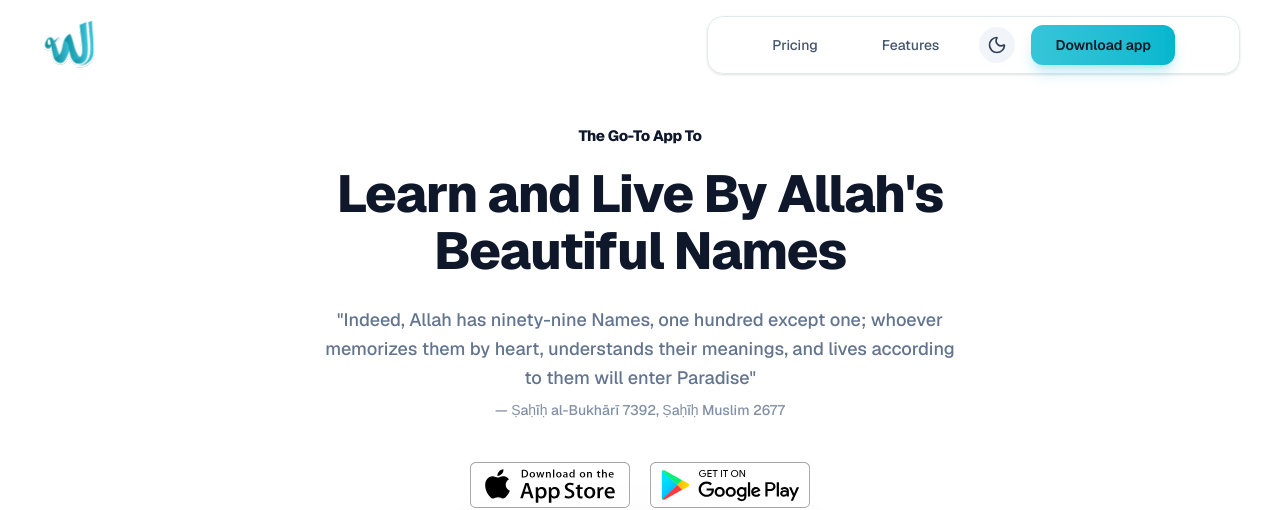
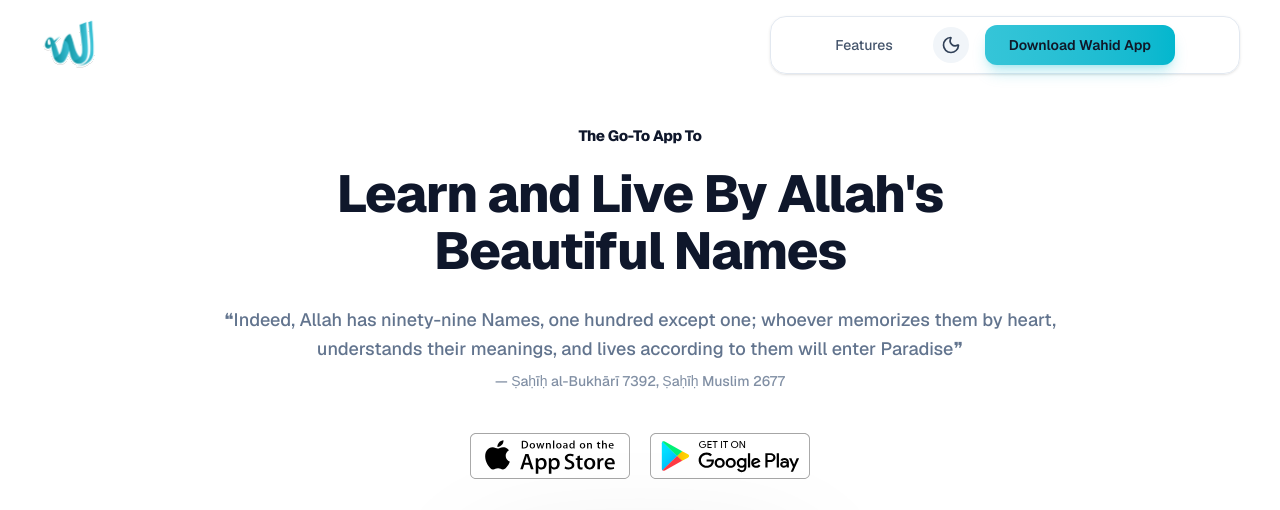
Before and after one commit to businessgroupikasle/wahid_webside, a Next.js app: page / in a window 1280 px wide. Shown: the top 510 px of the page. Built offline with nearby package versions, Linux system fonts and the light colour scheme.

Commit message:
up:initialize project with landing page components including hero, features, and layout structure

```diff
--- a/src/app/layout.tsx
+++ b/src/app/layout.tsx
@@ -32,7 +32,7 @@
     >
       <body className="min-h-full flex flex-col">
         <ThemeProvider>
-          <Preloader />
+          {/* <Preloader /> */}
           {children}
         </ThemeProvider>
       </body>
--- a/src/components/CTASection.tsx
+++ b/src/components/CTASection.tsx
@@ -1,7 +1,6 @@
 "use client";
 
 import React from "react";
-import { motion } from "framer-motion";
 import { Apple, Play } from "lucide-react";
 
 export default function CTASection() {
@@ -47,12 +46,8 @@
         {/* ════════════════════════════════════════════════════
             CONTENT
         ════════════════════════════════════════════════════ */}
-        <motion.div
+        <div
           className="relative z-10 px-6 sm:px-10 max-w-2xl flex flex-col items-center"
-          initial={{ opacity: 0, y: 40 }}
-          whileInView={{ opacity: 1, y: 0 }}
-          viewport={{ once: true, margin: "-100px" }}
-          transition={{ duration: 0.8, ease: "easeOut" }}
         >
 
           {/* Ornamental badge  ◦ ─── Join us ─── ◦  — brand tinted */}
@@ -104,7 +99,7 @@
 
           </div>
 
-        </motion.div>
+        </div>
       </div>
     </section>
   );
--- a/src/components/Hero.tsx
+++ b/src/components/Hero.tsx
@@ -37,10 +37,10 @@
         </h1>
 
         {/* Subtitle */}
-        <p className="text-sm sm:text-base md:text-lg text-slate-500 dark:text-gray-400 mb-10 max-w-[640px] mx-auto leading-relaxed font-medium">
-          "Indeed, Allah has ninety-nine Names, one
+        <p className="text-sm sm:text-base md:text-lg text-slate-500 dark:text-gray-400 mb-10 max-w-4xl mx-auto leading-relaxed font-medium">
+          ❝Indeed, Allah has ninety-nine Names, one
           hundred except one; whoever memorizes them by heart, understands their meanings,
-          and lives according to them will enter Paradise"
+          and lives according to them will enter Paradise❞
           <span className="block mt-2 text-xs sm:text-sm opacity-80 text-center">— Ṣaḥīḥ al-Bukhārī 7392, Ṣaḥīḥ Muslim 2677</span>
         </p>
 
--- a/src/components/MoodInsights.tsx
+++ b/src/components/MoodInsights.tsx
@@ -3,7 +3,6 @@
 import React, { useState, useEffect } from "react";
 import Image from "next/image";
 import { Check } from "lucide-react";
-import { motion, AnimatePresence } from "framer-motion";
 
 const features = [
   {
@@ -72,12 +71,8 @@
       <div className="max-w-7xl mx-auto px-6 md:px-12 flex flex-col lg:flex-row items-center gap-16 lg:gap-24">
 
         {/* Left Side: Mockup Container */}
-        <motion.div
+        <div
           className="flex-1 w-full max-w-[540px] relative"
-          initial="hidden"
-          whileInView="visible"
-          viewport={{ once: true, margin: "-100px" }}
-          variants={slideLeftVariants}
         >
           <div className="relative w-full rounded-[3rem] border border-slate-200 dark:border-white/10 bg-slate-50 dark:bg-white/[0.02] overflow-hidden flex items-center justify-center p-6 lg:p-10 shadow-lg">
 
@@ -102,15 +97,11 @@
               className="relative z-10 w-full max-w-[420px] lg:max-w-[520px] xl:max-w-[640px] h-auto drop-shadow-2xl object-contain rounded-[3rem]"
             />
           </div>
-        </motion.div>
+        </div>
 
         {/* Right Side: Content */}
-        <motion.div
+        <div
           className="flex-1 flex flex-col justify-center max-w-xl relative z-10"
-          initial="hidden"
-          whileInView="visible"
-          viewport={{ once: true, margin: "-100px" }}
-          variants={slideRightVariants}
         >
           <h2 className="text-4xl md:text-5xl font-medium tracking-tight text-slate-900 dark:text-white mb-6 leading-[1.15]">
             Your heart was created to<br />
@@ -120,20 +111,19 @@
           <p className="text-slate-600 dark:text-gray-400 text-lg leading-relaxed mb-10">
             Whether you seek peace in hardship, gratitude in blessing, or strength in your faith, Wahid helps you reflect on Allah's Names and bring His remembrance into your daily life.          </p>
 
-          <motion.div
+          <div
             className="flex flex-col gap-5"
-            variants={containerVariants}
           >
             {features.map((feature, idx) => (
-              <motion.div key={idx} className="flex items-center gap-4" variants={itemVariants}>
+              <div key={idx} className="flex items-center gap-4">
                 <div className="w-6 h-6 shrink-0 rounded-full bg-brand-500/10 flex items-center justify-center border border-brand-500/30 text-brand-600">
                   <Check className="w-3.5 h-3.5" />
                 </div>
                 <span className="text-slate-700 dark:text-gray-300 font-medium text-[15px]">{feature.title}</span>
-              </motion.div>
+              </div>
             ))}
-          </motion.div>
-        </motion.div>
+          </div>
+        </div>
 
       </div>
     </section>
--- a/src/components/common/Footer.tsx
+++ b/src/components/common/Footer.tsx
@@ -78,8 +78,8 @@
             <ul className="flex flex-col gap-4">
               {[
                 // { name: 'Home', href: '#home' },
-                { name: 'Pricing', href: '#pricing' },
-                { name: 'Features', href: '#features' },
+                // { name: 'Pricing', href: '#pricing' },
+                // { name: 'Features', href: '#features' },
                 // { name: 'Blog', href: '#blog' }
               ].map(link => (
                 <li key={link.name}>
--- a/src/components/common/Navbar.tsx
+++ b/src/components/common/Navbar.tsx
@@ -60,9 +60,9 @@
       <div className="hidden md:flex items-center rounded-2xl border border-slate-200 dark:border-white/[0.08] bg-white/70 dark:bg-white/[0.03] py-2 px-8 md:px-12 lg:px-16 backdrop-blur-md shadow-sm">
         <div className="flex items-center gap-10 md:gap-14 lg:gap-16 mr-6 md:mr-8 lg:mr-10">
 
-          <Link href="#pricing" className="text-sm font-medium text-slate-600 dark:text-gray-200 hover:text-slate-900 dark:hover:text-white transition-colors">
+          {/* <Link href="#pricing" className="text-sm font-medium text-slate-600 dark:text-gray-200 hover:text-slate-900 dark:hover:text-white transition-colors">
             Pricing
-          </Link>
+          </Link> */}
           <Link href="#features" className="text-sm font-medium text-slate-600 dark:text-gray-200 hover:text-slate-900 dark:hover:text-white transition-colors">
             Features
           </Link>
@@ -75,7 +75,7 @@
         <div className="flex items-center gap-4">
           <ThemeToggle />
           <button onClick={() => window.open("http://play.google.com/store/games?hl=en_IN", "_blank")} className="rounded-xl bg-brand-500 bg-gradient-to-r from-brand-400 to-brand-500 px-6 py-2.5 text-sm font-semibold text-gray-900 shadow-lg shadow-brand-500/25 hover:from-brand-300 hover:to-brand-400 hover:shadow-brand-500/40 transition-all active:scale-95 cursor-pointer">
-            Download app
+            Download Wahid App
           </button>
         </div>
       </div>
--- a/src/components/common/ScrollReveal.tsx
+++ b/src/components/common/ScrollReveal.tsx
@@ -5,14 +5,8 @@
 
 export default function ScrollReveal({ children, delay = 0 }: { children: React.ReactNode, delay?: number }) {
   return (
-    <motion.div
-      initial={{ opacity: 0, y: 50 }}
-      whileInView={{ opacity: 1, y: 0 }}
-      viewport={{ once: true, margin: "-50px" }}
-      transition={{ duration: 0.7, ease: "easeOut", delay }}
-      className="w-full"
-    >
+    <div className="w-full">
       {children}
-    </motion.div>
+    </div>
   );
 }
```
